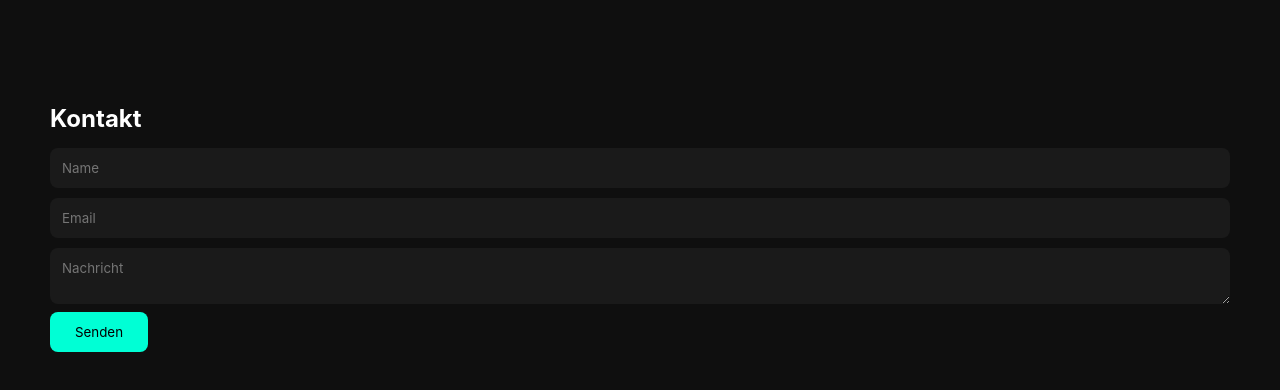
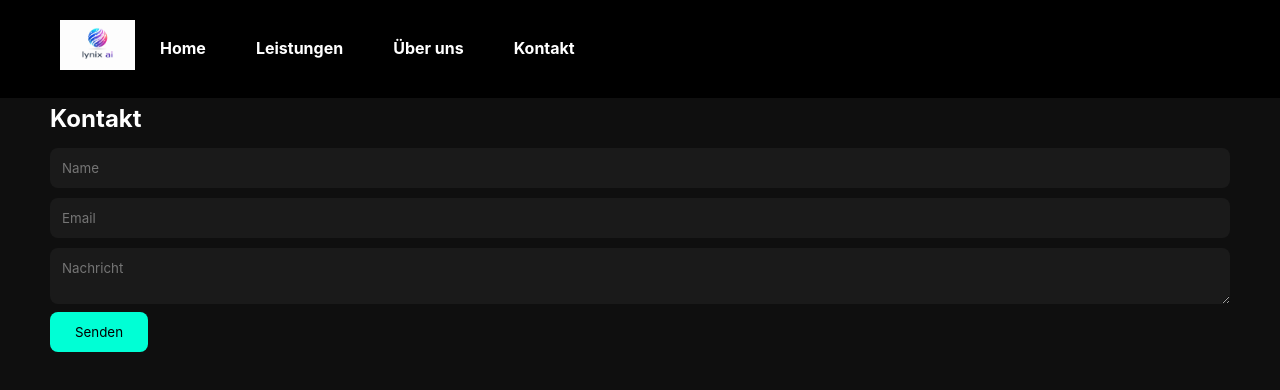
Before and after one commit to Levon1993/Lynixai, a plain HTML site: page contact.html in a window 1280 px wide. Drawn offline with Linux system fonts and the light colour scheme.

Commit message:
Update contact.html

```diff
--- a/contact.html
+++ b/contact.html
@@ -1,6 +1,21 @@
 <!DOCTYPE html>
 <html lang="de">
 <head>
+
+  <header>
+  <div class="header-container">
+    <a href="index.html" class="logo-link">
+      <img src="images/logo.png" alt="Lynix AI Logo" class="logo">
+    </a>
+    <nav class="nav-links">
+      <a href="index.html">Home</a>
+      <a href="services.html">Leistungen</a>
+      <a href="about.html">Über uns</a>
+      <a href="contact.html">Kontakt</a>
+    </nav>
+  </div>
+</header>
+
   <meta charset="UTF-8">
   <title>Kontakt</title>
   <link rel="stylesheet" href="css/style.css">
```
